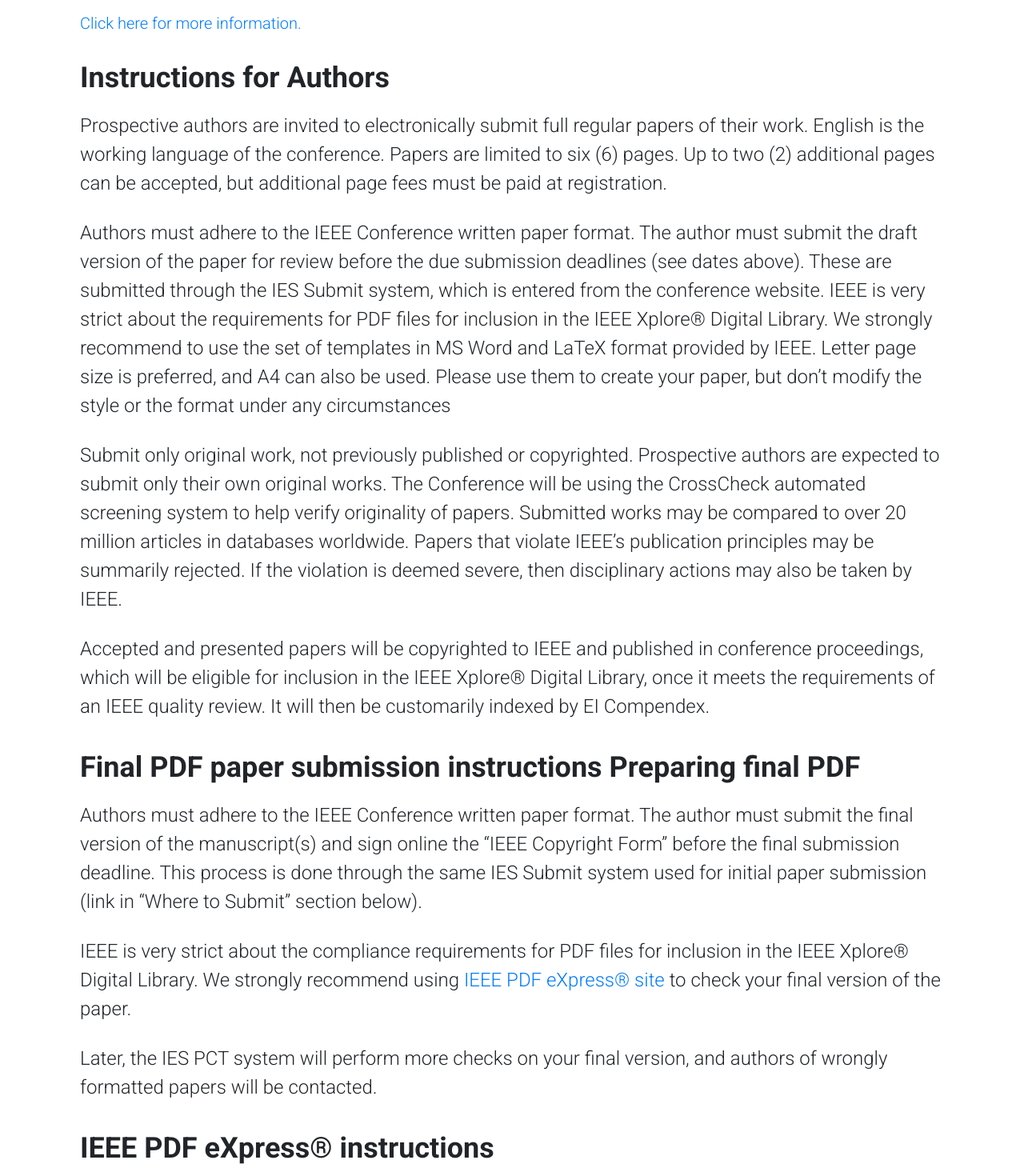
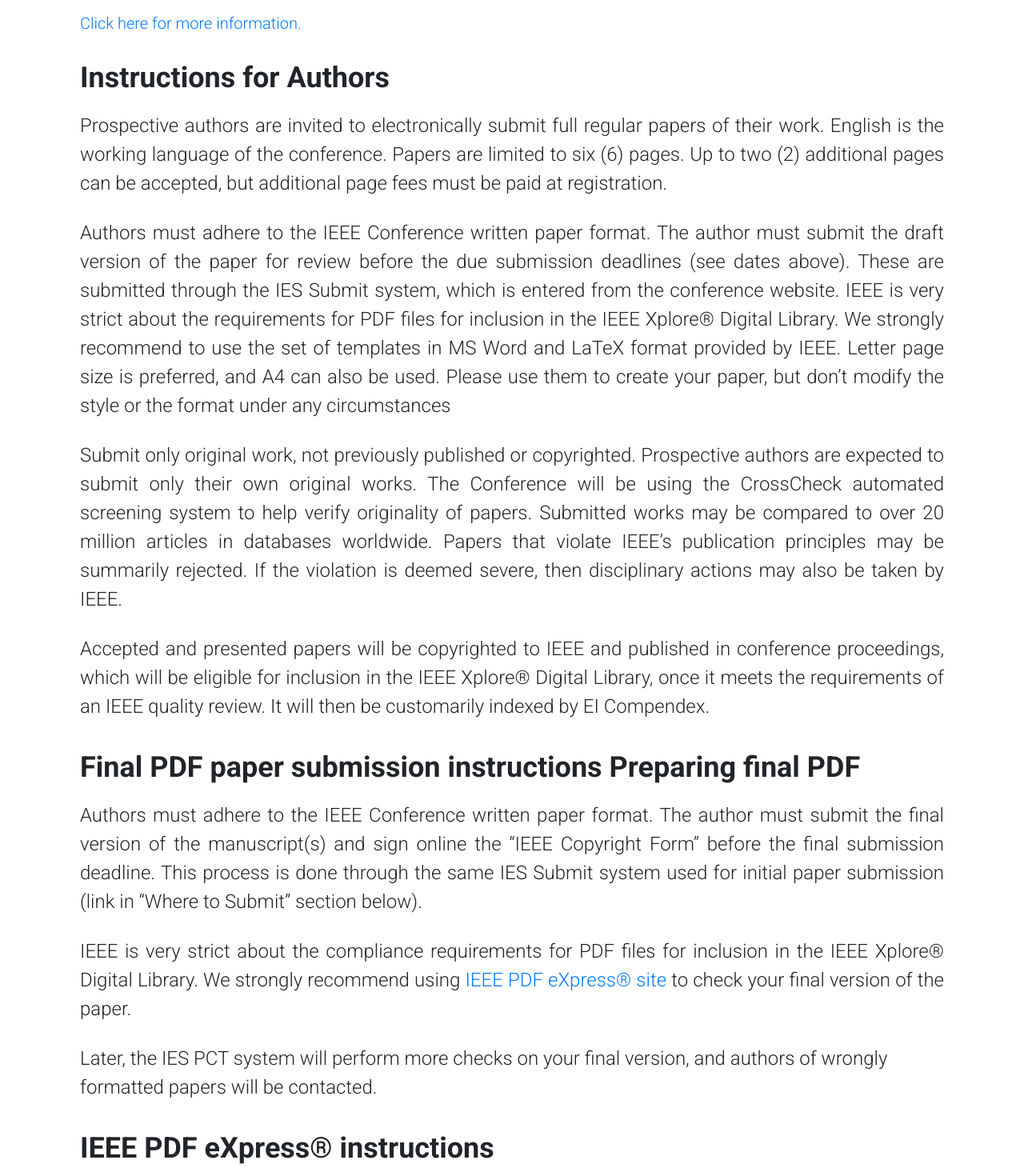
Before and after one commit to PriyanshuRj/IEEE-website, a React (Create React App) app: page /author in a window 1280 px wide. Shown: the part 1780-3250 px from the top of the page at 80% size. Built offline with nearby package versions, Linux system fonts and the light colour scheme.

Commit message:
justification of paragraphs

```diff
--- a/src/components/About.js
+++ b/src/components/About.js
@@ -28,7 +28,7 @@ export default function About() {
             data-aos-easing="ease-in-out-cubic"
             >
               <h2>ESDC 2023</h2>
-              <p style={{texAtlign: "justify", textJustify: "inter-word"}}>
+              <p style={{ textAlign: "justify", textJustify: "inter-word" }}>
               The next generation of smart manufacturing, typically called Industry 4.0 deals with enhancing and upgrading the whole manufacturing processes through a combination of state-of-the-art electronic systems, devices and computing capabilities. These include: wired/wireless connected sensors, actuators, 3D printers, renewable energy-based devices, intelligent machines for computing, etc. The electronics industry has been going through a rapid evolution which in-turn requires integration of inter-disciplinary technologies such as electronics systems, new portable devices and intelligent computing, together called as Electronics Systems, devices and computing (ESDC).
               </p>
 
--- a/src/pages/Author.js
+++ b/src/pages/Author.js
@@ -67,14 +67,14 @@ export default function Author() {
           data-aos-easing="ease-in-out-cubic"
         >
           <div className={Styles.subHeading}>Instructions for Authors</div>
-          <p className={Styles.normalText}>
+          <p className={Styles.normalText} style={{ textAlign: "justify", textJustify: "inter-word" }}>
             Prospective authors are invited to electronically submit full
             regular papers of their work. English is the working language of the
             conference. Papers are limited to six (6) pages. Up to two (2)
             additional pages can be accepted, but additional page fees must be
             paid at registration.
           </p>
-          <p className={Styles.normalText}>
+          <p className={Styles.normalText} style={{ textAlign: "justify", textJustify: "inter-word" }}>
             Authors must adhere to the IEEE Conference written paper format. The
             author must submit the draft version of the paper for review before
             the due submission deadlines (see dates above). These are submitted
@@ -86,7 +86,7 @@ export default function Author() {
             used. Please use them to create your paper, but don’t modify the
             style or the format under any circumstances
           </p>
-          <p className={Styles.normalText}>
+          <p className={Styles.normalText} style={{ textAlign: "justify", textJustify: "inter-word" }}>
             Submit only original work, not previously published or copyrighted.
             Prospective authors are expected to submit only their own original
             works. The Conference will be using the CrossCheck automated
@@ -96,7 +96,7 @@ export default function Author() {
             summarily rejected. If the violation is deemed severe, then
             disciplinary actions may also be taken by IEEE.
           </p>
-          <p className={Styles.normalText}>
+          <p className={Styles.normalText} style={{ textAlign: "justify", textJustify: "inter-word" }}>
             Accepted and presented papers will be copyrighted to IEEE and
             published in conference proceedings, which will be eligible for
             inclusion in the IEEE Xplore® Digital Library, once it meets the
@@ -114,7 +114,7 @@ export default function Author() {
           <div className={Styles.subHeading}>
             Final PDF paper submission instructions Preparing final PDF
           </div>
-          <p className={Styles.normalText}>
+          <p className={Styles.normalText}style={{ textAlign: "justify", textJustify: "inter-word" }}>
             Authors must adhere to the IEEE Conference written paper format. The
             author must submit the final version of the manuscript(s) and sign
             online the “IEEE Copyright Form” before the final submission
@@ -122,7 +122,7 @@ export default function Author() {
             used for initial paper submission (link in “Where to Submit” section
             below).
           </p>
-          <p className={Styles.normalText}>
+          <p className={Styles.normalText} style={{ textAlign: "justify", textJustify: "inter-word" }}>
             IEEE is very strict about the compliance requirements for PDF files
             for inclusion in the IEEE Xplore® Digital Library. We strongly
             recommend using{" "}
@@ -170,7 +170,7 @@ export default function Author() {
           <div className={Styles.subHeading}>
             Contacting IEEE PDF eXpress® support
           </div>
-          <p className={Styles.normalText}>
+          <p className={Styles.normalText} style={{ textAlign: "justify", textJustify: "inter-word" }}>
             You can access Publications Support Center by clicking{" "}
             <a
               href="https://supportcenter.ieee.org/app/answers/list/p/12"
```
